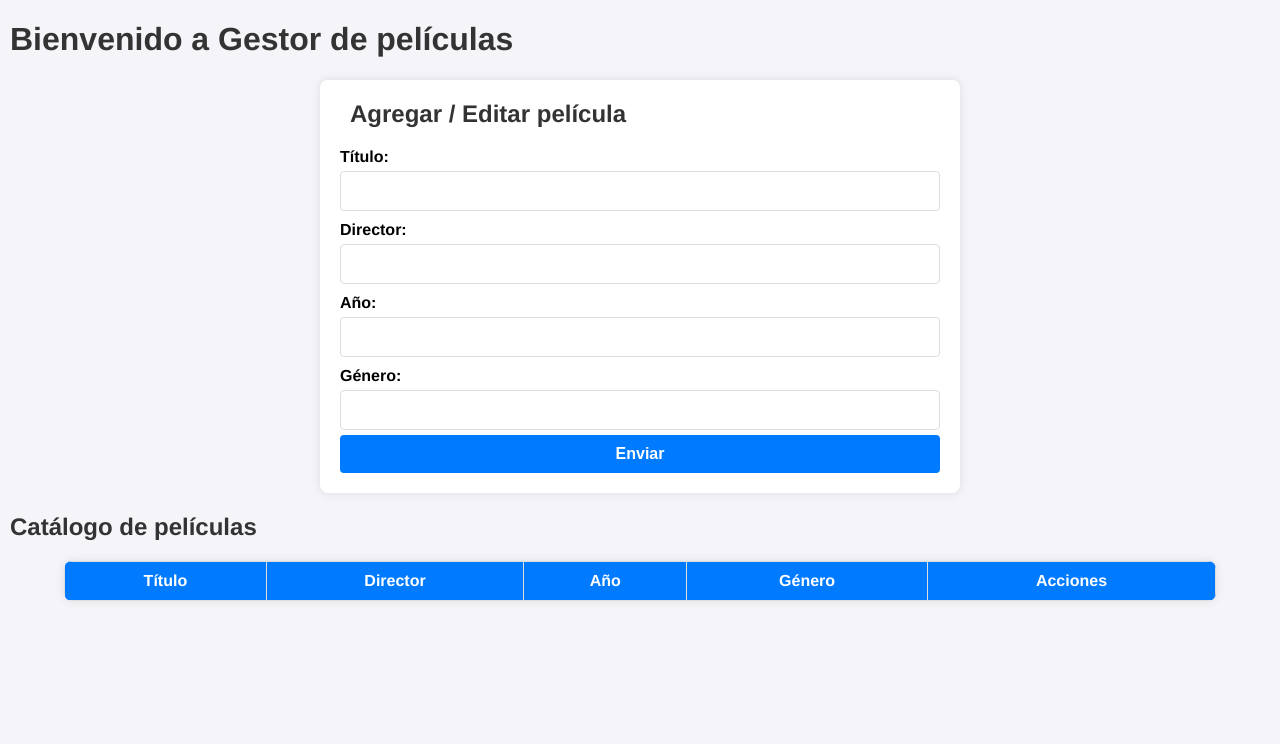
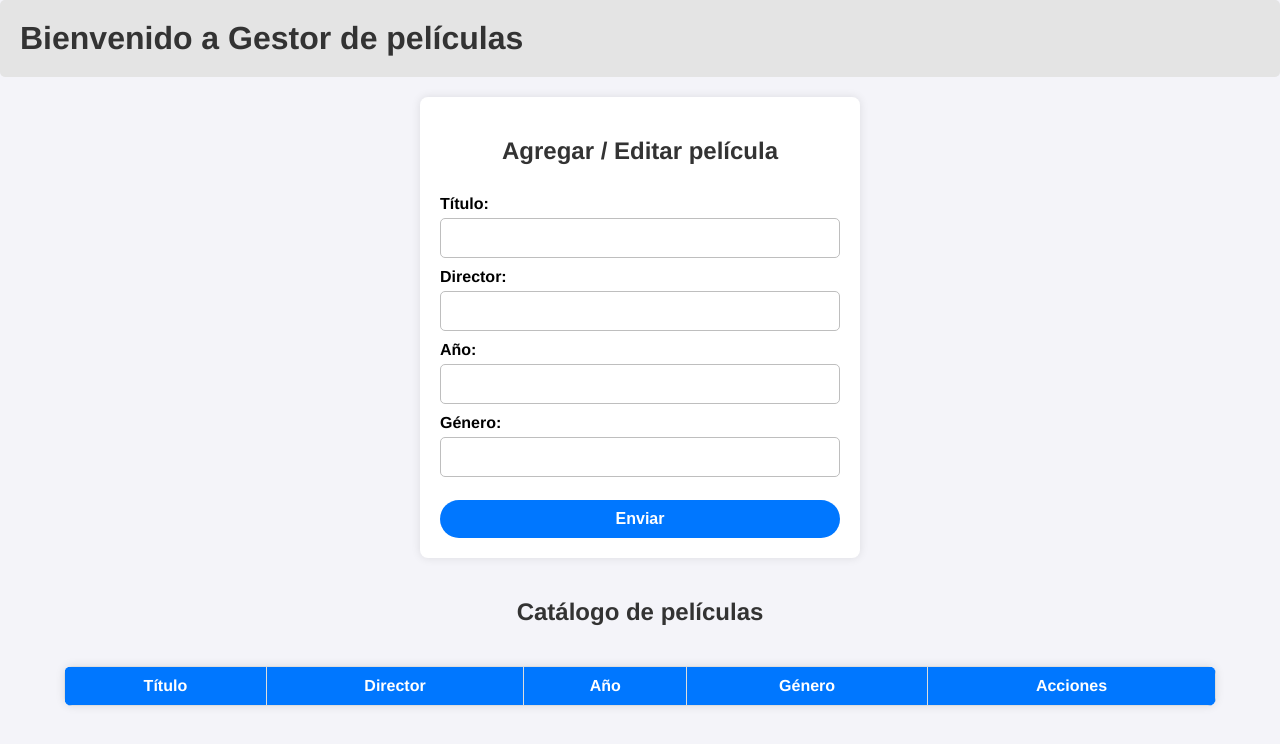
Before and after one commit to nvoxer/TIF-Node, a website: page public/index.html in a window 1280 px wide. Drawn offline with Linux system fonts and the light colour scheme; no server answers; sample sign-in values are in the browser's storage.

Commit message:
varios, estetica

```diff
--- a/package.json
+++ b/package.json
@@ -4,7 +4,7 @@
   "main": "server.js",
   "scripts": {
     "test": "echo \"Error: no test specified\" && exit 1",
-    "start": "node server.js"
+    "start": "node index.js"
   },
   "keywords": [],
   "author": "",
--- a/public/script.js
+++ b/public/script.js
@@ -95,6 +95,7 @@ document.addEventListener('DOMContentLoaded', function () {
                     <td>${movie.genre}</td>
                     <td class="actions">
                         <button onclick="editMovie(${movie.id})">Editar</button>
+                        <br><br>
                         <button onclick="deleteMovie(${movie.id})">Eliminar</button>
                     </td>
                 `;
--- a/public/styles-movies.css
+++ b/public/styles-movies.css
@@ -1,3 +1,6 @@
+* {
+    margin: 0;
+}
 body {
     font-family: 'Helvetica', sans-serif;
     background-color: #f4f4f9;
@@ -5,14 +8,24 @@ body {
     padding: 0;
 }
 
-h1, h2 {
+h1 {
     color: #333;
     text-align: left;
-    margin-left: 10px;
+    padding: 20px;
+    background-color: #e4e4e4;
+    border-radius: 5px;
+}
+
+h2 {
+    color: #333;
+    text-align: center;
+    margin-left: 20px;
+    margin-right: 20px;
+    padding: 20px;
 }
 
 #movie-form {
-    max-width: 600px;
+    max-width: 400px;
     margin: 20px auto;
     padding: 20px;
     background: white;
@@ -35,27 +48,30 @@ input, button {
     margin-top: 5px;
     width: 100%;
     box-sizing: border-box;
-    border-radius: 4px;
-    border: 1px solid #ddd;
+    border-radius: 5px;
+    border: 1px solid #bebebe;
     font-size: 16px;
+    background-color: #ffffff;
 }
 
 input:focus {
     outline: none;
-    border-color: #007BFF;
+    border-color: #0077ff;
 }
 
 button {
-    background-color: #007BFF;
-    color: white;
+    background-color: #0077ff;
+    color: #fefefe;
     border: none;
     cursor: pointer;
     font-weight: bold;
+    border-radius: 20px;
+    padding: 10px;
     transition: background-color 0.3s;
 }
 
 button:hover {
-    background-color: #0056b3;
+    background-color: #3e98ff;
 }
 
 table {
@@ -76,7 +92,7 @@ th, td {
 }
 
 th {
-    background-color: #007BFF;
+    background-color: #0077ff;
     color: white;
     text-align: center;
 }
--- a/public/styles.css
+++ b/public/styles.css
@@ -11,7 +11,7 @@ h1, h2 {
 }
 
 #movie-form, #login-form, #register-form {
-    max-width: 600px;
+    max-width: 400px;
     margin: 20px auto;
     margin-top: 100px;
     padding: 20px;
```
Also changed, not shown: public/index.html (+1 -0 lines).
